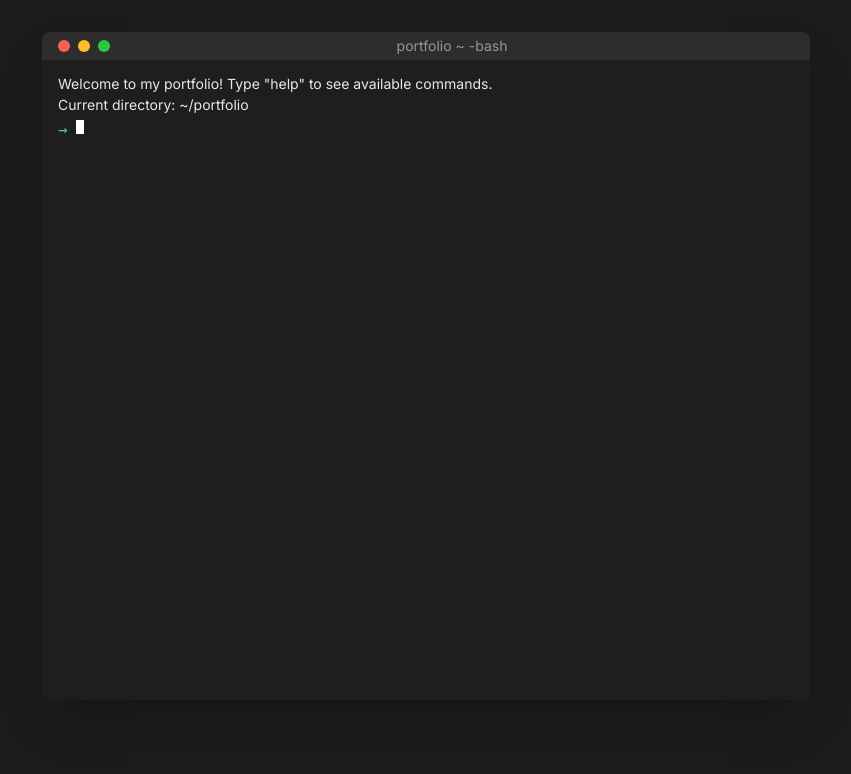
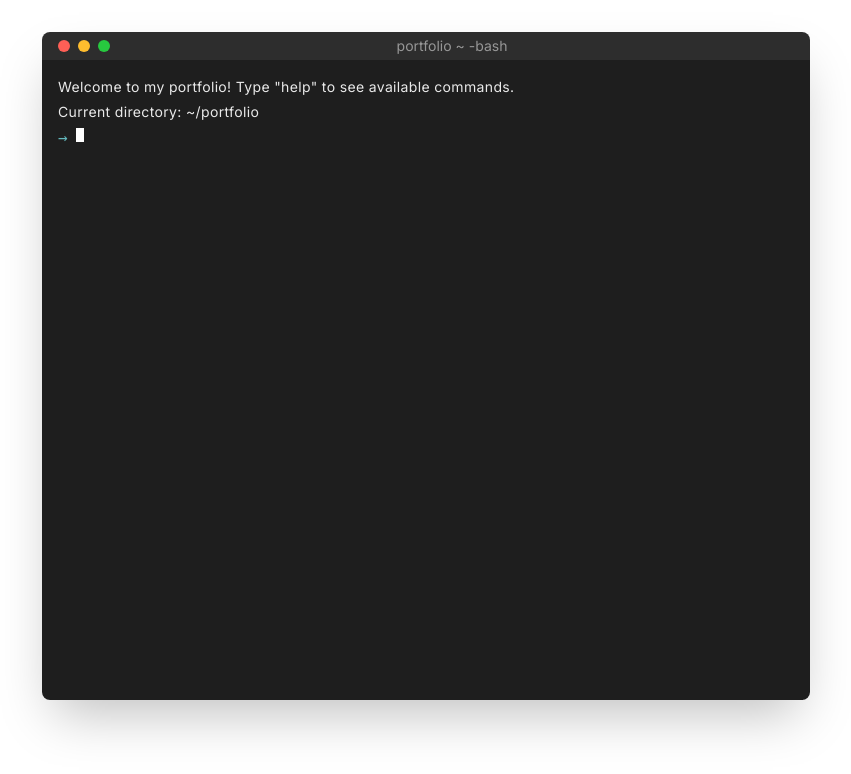
Before and after one commit to anibalalpizar/terminal-portfolio-json, a Next.js app: page / in a window 1280 px wide. Shown: the top 774 px of the page, without its empty margins (214-1065 px from the left). Built offline with nearby package versions, Linux system fonts and the light colour scheme.

Commit message:
Update global styles with new color variables and improved typography

```diff
--- a/src/app/globals.css
+++ b/src/app/globals.css
@@ -3,8 +3,10 @@
 @tailwind utilities;
 
 :root {
-  --foreground-rgb: 255, 255, 255;
-  --background-rgb: 28, 28, 28;
+  --foreground-rgb: #ffffff;
+  --background-rgb: #1e1e1e;
+  --accent-color: #63b7bb;
+  --selection-color: rgba(255, 255, 255, 0.2);
 }
 
 @keyframes blink {
@@ -18,10 +20,9 @@
 }
 
 body {
-  color: rgb(var(--foreground-rgb));
-  background: rgb(var(--background-rgb));
-  font-family: ui-monospace, SFMono-Regular, Menlo, Monaco, Consolas,
-    "Liberation Mono", "Courier New", monospace;
+  color: var(--foreground-rgb);
+  min-height: 100vh;
+  overflow-x: hidden;
 }
 
 ::-webkit-scrollbar {
@@ -42,13 +43,14 @@ body {
 }
 
 ::selection {
-  background: rgba(255, 255, 255, 0.2);
+  background: var(--selection-color);
 }
 
 .terminal-input {
   caret-color: transparent;
-  line-height: 1.2;
+  line-height: 1.5;
   font-size: 14px;
+  letter-spacing: 0.025em;
 }
 
 .cursor {
@@ -60,6 +62,7 @@ body {
 }
 
 .terminal-text {
-  line-height: 1.2;
+  line-height: 1.5;
   font-size: 14px;
+  letter-spacing: 0.025em;
 }
```
